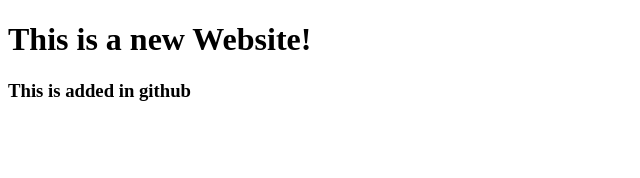
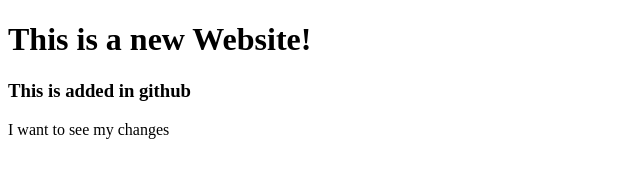
Before and after one commit to SakiulIslam/1st-website, a plain HTML site: page index.html in a window 1280 px wide. Shown: the whole page, without its empty margins (0-640 px from the left). Drawn offline with Linux system fonts and the light colour scheme.

Commit message:
checking push

```diff
--- a/index.html
+++ b/index.html
@@ -8,5 +8,6 @@
 <body>
    <h1> This is a new Website!</h1>
     <h3>This is added in github</h3>
+    <p>I want to see my changes</p>
 </body>
 </html>
```
